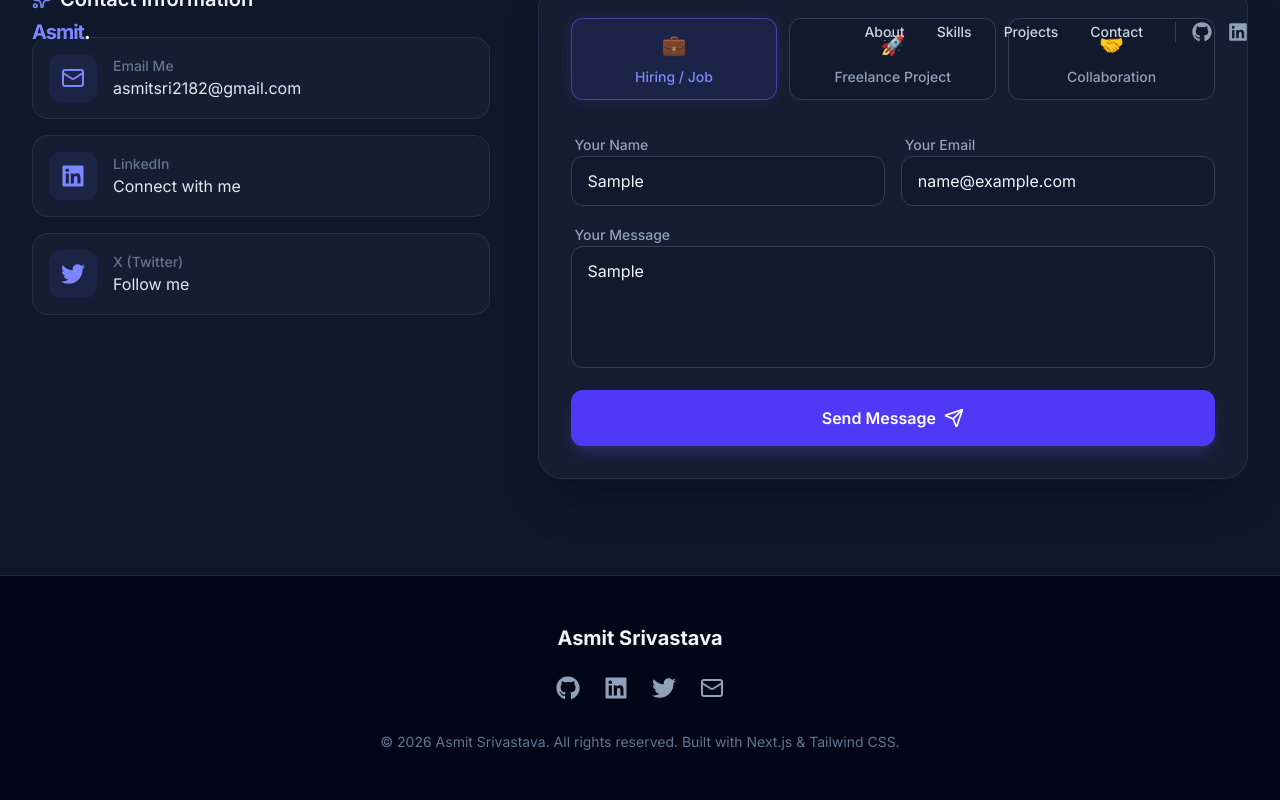
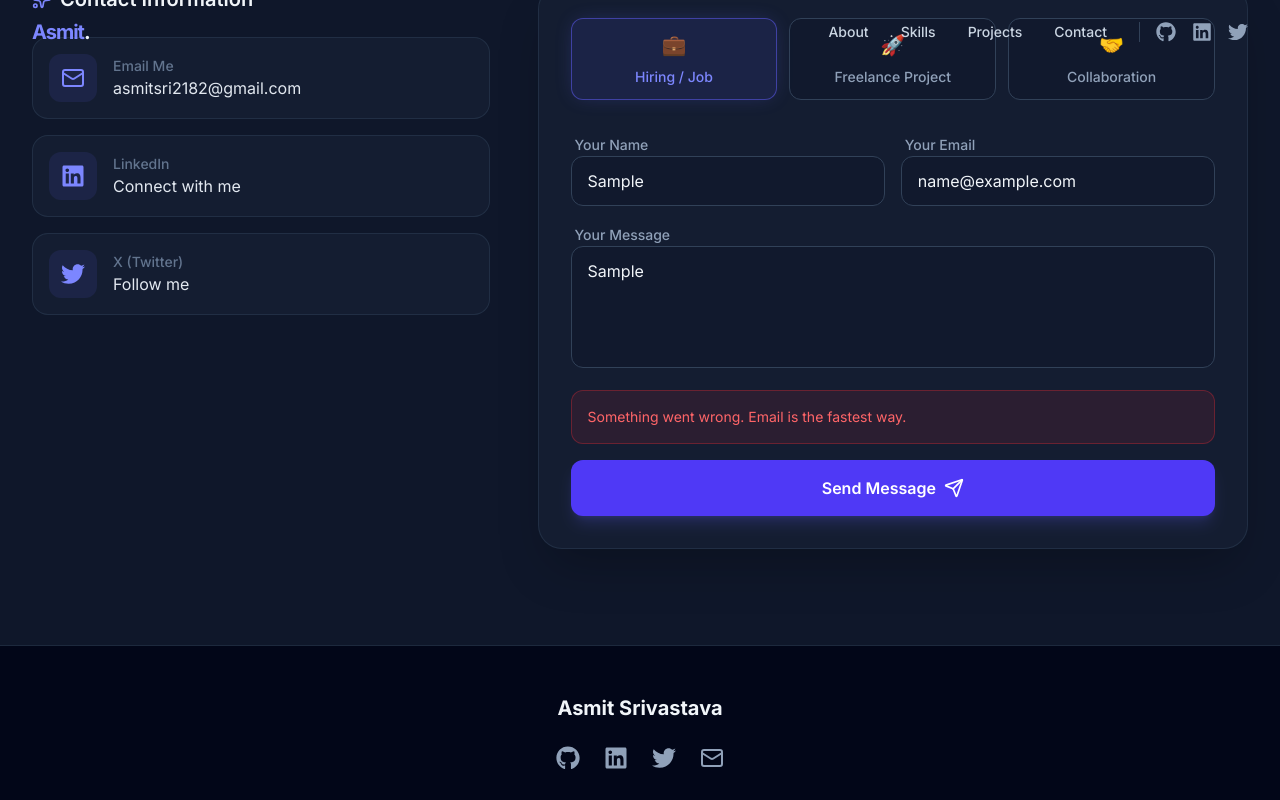
Before and after one commit to AsmitSri12/portfolio, a Next.js app: page / in a window 1280 px wide. Both pictures are taken after typing "Sample", "name@example.com", "Sample" into the empty fields and a click on the button "Send Message". Shown: the part 3321-4121 px from the top of the page. Built offline with nearby package versions, Linux system fonts and the light colour scheme.

Commit message:
feat: add contact section and responsive navigation components

```diff
--- a/src/components/ContactSection.tsx
+++ b/src/components/ContactSection.tsx
@@ -4,7 +4,7 @@ import { motion } from "framer-motion";
 import { Mail, Send, Sparkles } from "lucide-react";
 import { FaLinkedin, FaTwitter } from "react-icons/fa";
 import Link from "next/link";
-import { useState } from "react";
+import { useState, FormEvent } from "react";
 
 const contactTypes = [
   { id: "hiring", label: "Hiring / Job", icon: "💼" },
@@ -14,6 +14,13 @@ const contactTypes = [
 
 export default function ContactSection() {
   const [selectedType, setSelectedType] = useState("hiring");
+  const [formData, setFormData] = useState({ name: "", email: "", message: "" });
+  const [error, setError] = useState("");
+
+  const handleSubmit = (e: FormEvent) => {
+    e.preventDefault();
+    setError("Something went wrong. Email is the fastest way.");
+  };
 
   return (
     <section id="contact" className="py-24 relative overflow-hidden">
@@ -51,7 +58,6 @@ export default function ContactSection() {
         </div>
 
         <div className="grid lg:grid-cols-5 gap-12 items-start">
-          {/* Contact Methods */}
           <div className="lg:col-span-2 space-y-8">
             <motion.div
               initial={{ opacity: 0, x: -20 }}
@@ -110,19 +116,19 @@ export default function ContactSection() {
             </motion.div>
           </div>
 
-          {/* Contact Form Card */}
           <motion.div
             initial={{ opacity: 0, x: 20 }}
             whileInView={{ opacity: 1, x: 0 }}
             viewport={{ once: true }}
             transition={{ duration: 0.5 }}
-            className="lg:col-span-3 bg-slate-800/40 border border-slate-700/50 rounded-3xl p-8 shadow-2xl relative"
+            className="lg:col-span-3 bg-slate-800/40 border border-slate-700/50 rounded-3xl p-8 shadow-2xl"
           >
-            <div className="space-y-8">
+            <form onSubmit={handleSubmit} className="space-y-8">
               <div className="grid grid-cols-3 gap-3">
                 {contactTypes.map((type) => (
                   <button
                     key={type.id}
+                    type="button"
                     onClick={() => setSelectedType(type.id)}
                     className={`p-3 rounded-xl border text-sm font-medium transition-all duration-300 flex flex-col items-center gap-2 ${
                       selectedType === type.id
@@ -143,6 +149,8 @@ export default function ContactSection() {
                     <input
                       type="text"
                       placeholder="John Doe"
+                      value={formData.name}
+                      onChange={(e) => setFormData({ ...formData, name: e.target.value })}
                       className="w-full bg-slate-900/50 border border-slate-700 rounded-xl px-4 py-3 text-slate-100 placeholder:text-slate-600 focus:outline-none focus:ring-2 focus:ring-indigo-500/50 focus:border-indigo-500/50 transition-all"
                     />
                   </div>
@@ -151,6 +159,8 @@ export default function ContactSection() {
                     <input
                       type="email"
                       placeholder="john@example.com"
+                      value={formData.email}
+                      onChange={(e) => setFormData({ ...formData, email: e.target.value })}
                       className="w-full bg-slate-900/50 border border-slate-700 rounded-xl px-4 py-3 text-slate-100 placeholder:text-slate-600 focus:outline-none focus:ring-2 focus:ring-indigo-500/50 focus:border-indigo-500/50 transition-all"
                     />
                   </div>
@@ -160,15 +170,22 @@ export default function ContactSection() {
                   <textarea
                     rows={4}
                     placeholder="Tell me about your project..."
+                    value={formData.message}
+                    onChange={(e) => setFormData({ ...formData, message: e.target.value })}
                     className="w-full bg-slate-900/50 border border-slate-700 rounded-xl px-4 py-3 text-slate-100 placeholder:text-slate-600 focus:outline-none focus:ring-2 focus:ring-indigo-500/50 focus:border-indigo-500/50 transition-all resize-none"
                   />
                 </div>
-                <button className="w-full bg-indigo-600 hover:bg-indigo-700 text-white font-semibold py-4 rounded-xl transition-all duration-300 flex items-center justify-center gap-2 group shadow-lg shadow-indigo-500/20 active:scale-[0.98]">
+                {error && (
+                  <div className="p-4 bg-red-500/10 border border-red-500/30 rounded-xl text-red-400 text-sm">
+                    {error}
+                  </div>
+                )}
+                <button type="submit" className="w-full bg-indigo-600 hover:bg-indigo-700 text-white font-semibold py-4 rounded-xl transition-all duration-300 flex items-center justify-center gap-2 group shadow-lg shadow-indigo-500/20 active:scale-[0.98]">
                   Send Message
                   <Send className="w-5 h-5 group-hover:translate-x-1 group-hover:-translate-y-1 transition-transform" />
                 </button>
               </div>
-            </div>
+            </form>
           </motion.div>
         </div>
       </div>
--- a/src/components/Navbar.tsx
+++ b/src/components/Navbar.tsx
@@ -3,7 +3,7 @@
 import { useState, useEffect } from "react";
 import { motion, AnimatePresence } from "framer-motion";
 import { Menu, X } from "lucide-react";
-import { FaGithub, FaLinkedin } from "react-icons/fa";
+import { FaGithub, FaLinkedin, FaTwitter } from "react-icons/fa";
 import Link from "next/link";
 
 const navLinks = [
@@ -59,6 +59,10 @@ export default function Navbar() {
                 <FaLinkedin className="w-5 h-5" />
                 <span className="sr-only">LinkedIn</span>
               </Link>
+              <Link href="https://x.com/asmitsri1" target="_blank" className="text-slate-400 hover:text-white transition-colors">
+                <FaTwitter className="w-5 h-5" />
+                <span className="sr-only">X</span>
+              </Link>
             </div>
           </nav>
 
@@ -101,6 +105,9 @@ export default function Navbar() {
                 <Link href="https://www.linkedin.com/in/asmit-srivastava-4a5011269/" target="_blank" className="text-slate-400 hover:text-white">
                   <FaLinkedin className="w-6 h-6" />
                 </Link>
+                <Link href="https://x.com/asmitsri1" target="_blank" className="text-slate-400 hover:text-white">
+                  <FaTwitter className="w-6 h-6" />
+                </Link>
               </div>
             </div>
           </motion.div>
```
